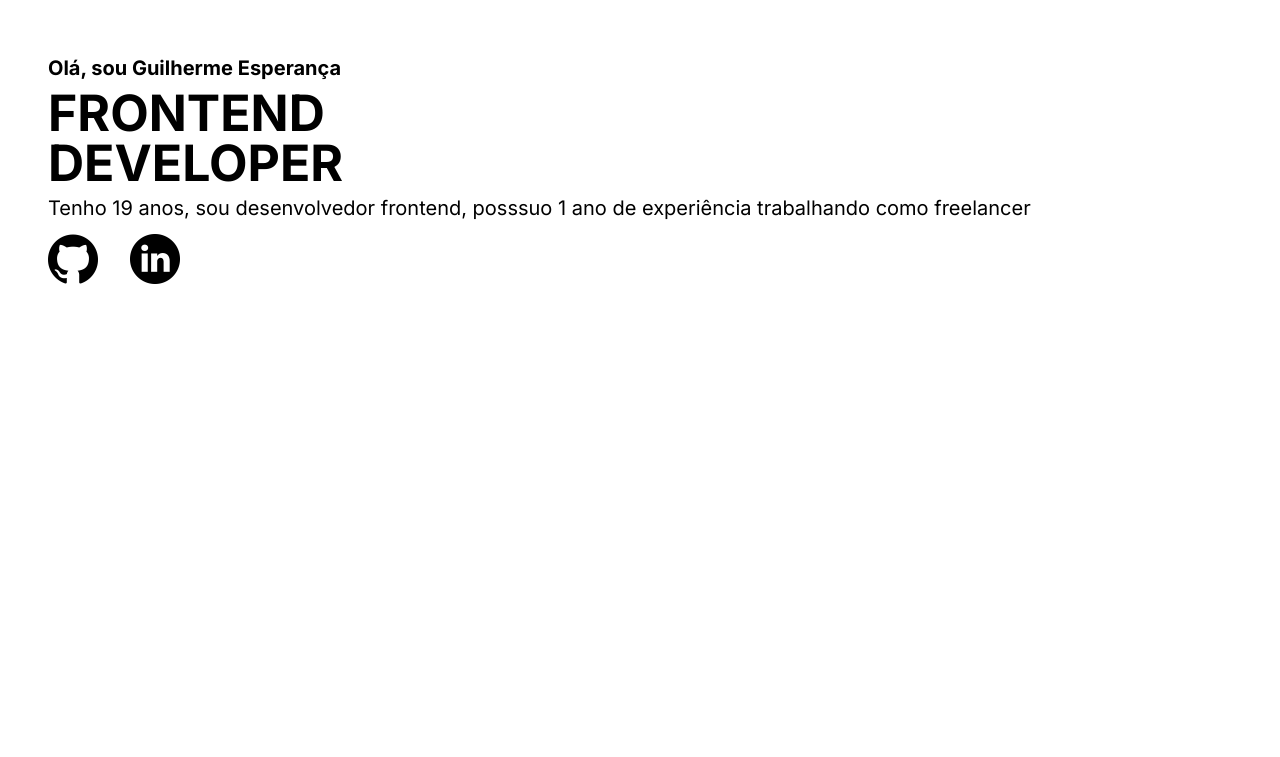
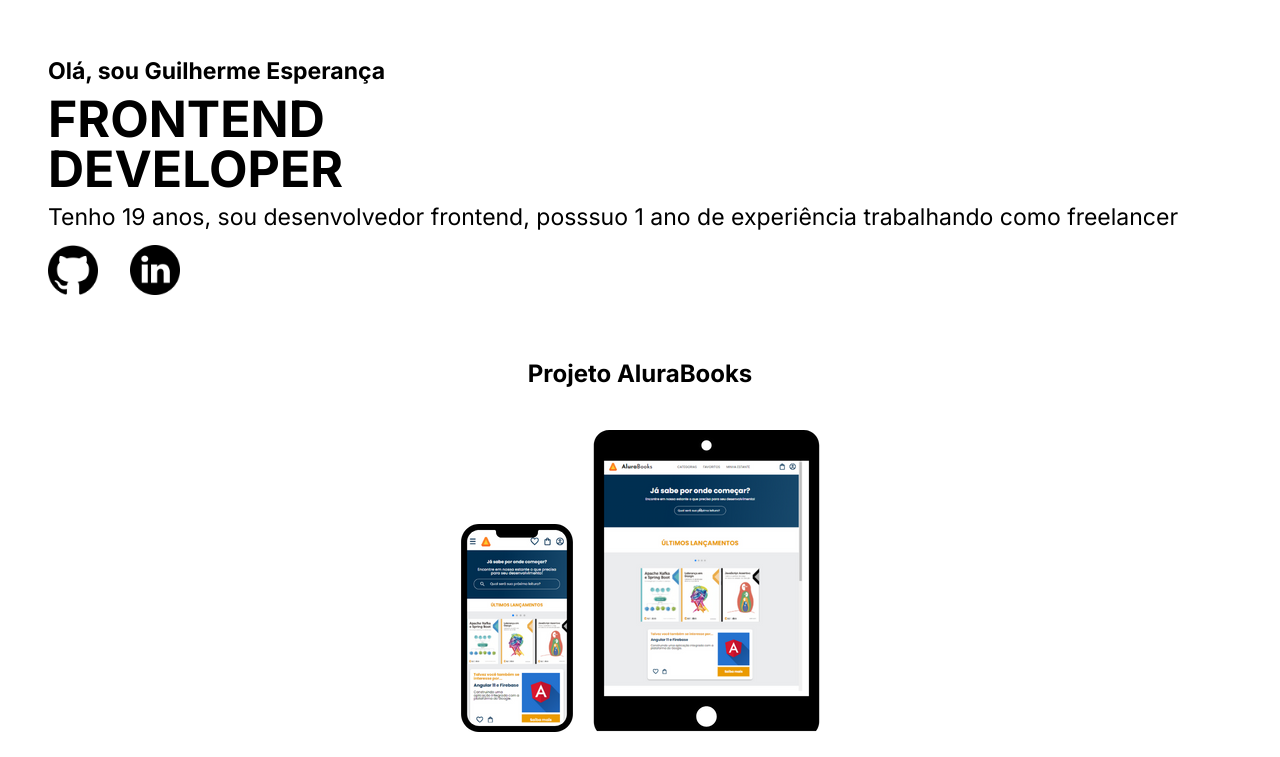
Before and after one commit to esperancagui/portifolio-responsivo-guilherme-esperanca, a plain HTML site: page index.html in a window 1280 px wide. Shown: the top 757 px of the page. Drawn offline with Linux system fonts and the light colour scheme.

Commit message:
wip projetos

```diff
--- a/index.html
+++ b/index.html
@@ -27,16 +27,6 @@
                     </strong>
                 </h1>
             </div>
-            <ul class="links">
-                <li>
-                    <button class="link__botao">
-                        <a href="#"><img src="img/ativogithub50.png" alt=""></a>
-                    </button>
-                </li>
-                <li>
-
-                </li>
-            </ul>
         </div>
 
         <p class="header__descricao">Tenho 19 anos, sou desenvolvedor frontend, posssuo 1 ano de experiência trabalhando
@@ -44,19 +34,40 @@
 
             <ul class="links__mobile">
                 <li>
-                        <a href="#" target="_blank" class="link__botao"><img src="img/github50.png" alt="github50" class="imagem"></a>
+                        <a href="#" class="link__botao"><img src="img/github.png" alt="github" class="imagem"></a>
                 </li>
                 <li>
-                        <a href="#" target="_blank" class="link__botao"><img src="img/linkedin50.png" alt="linkedin50" class="imagem"></a>
+                        <a href="#" class="link__botao"><img src="img/linkedin.png" alt="linkedin" class="imagem"></a>
                 </li>
             </ul>
     </header>
-    <section class="projeto">
+    <main>
+        <section class="projetos">
 
-    </section>
-    <section class="projeto">
+            <a href="#" class="projetos__link">
+                <h2 class="projetos__titulo">Projeto AluraBooks</h2>
+            </a>
+            <div class="projetos__container__mobile">
+                <img src="img/alurabooks-mobile.png" alt="alurabooks mobile" class="projetos__container__imagem">
+                <img src="img/alurabooks-tablet.png" alt="alurabooks tablet" class="projetos__container__imagem">
+            </div>
+            <img src="img/alurabooks-desktop.png" alt="alurabooks desktop" class="projetos__imagem">
 
-    </section>
+        </section>
+
+        <section class="projetos">
+
+            <a href="#" class="projetos__link">
+                <h2 class="projetos__titulo">Projeto AluraBooks</h2>
+            </a>
+            <div class="projetos__container__mobile">
+                <img src="img/alurabooks-mobile.png" alt="alurabooks mobile" class="projetos__container__imagem">
+                <img src="img/alurabooks-tablet.png" alt="alurabooks tablet" class="projetos__container__imagem">
+            </div>
+            <img src="img/alurabooks-desktop.png" alt="alurabooks desktop" class="projetos__imagem">
+
+        </section>
+    </main>
 </body>
 
 </html>
--- a/styles.css
+++ b/styles.css
@@ -2,13 +2,15 @@
 
 :root {
 	--fundo: #ffff;
+	--destaque: rgb(82, 175, 238);
 	--inter : "inter";
 }
+
 
 .header__introducao{
 	font-family: var(--inter);
 	font-weight: 700;
-	font-size:20px;
+	font-size:23px;
 	margin: 0.5em 0em;
 
 
@@ -34,17 +36,51 @@
 
 }
 
-.link__botao{
-	border: none;
-	background-color: #ffff;
+.imagem{
+	width: 50px;
 }
+
 
 .header__descricao{
 	font-family: var(--inter);
 	margin: 0.5em 0em;
-	font-size: 20px;
+	font-size: 23px;
 }
 
 .header{
 	padding: 3em;
 }
+
+.projetos{
+	text-align: center;
+}
+
+.projetos__link{
+	text-decoration: none;
+	color: black;
+}
+
+.projetos__link:hover{
+	color: var(--destaque);
+}
+
+.projetos__titulo{
+	font-family: var(--inter);
+	font-weight: 700;
+	font-size: 24px;
+	padding-bottom: 1.5em;
+}
+
+.projetos__container__mobile{
+	margin: 0em 1.5em;
+}
+
+.projetos__container__imagem{
+	padding: 0.5em;
+}
+
+.projetos__imagem{
+	padding: 1em;
+	width: 80vw;
+	margin-bottom:3em;
+}
```
Also changed, not shown: img/alurabooks-desktop.png (added), img/alurabooks-mobile.png (added), img/alurabooks-tablet.png (added), img/ativogithub50.png (deleted), img/ativolinkedin50.png (deleted), img/github50.png (deleted), img/linkedin50.png (deleted).
